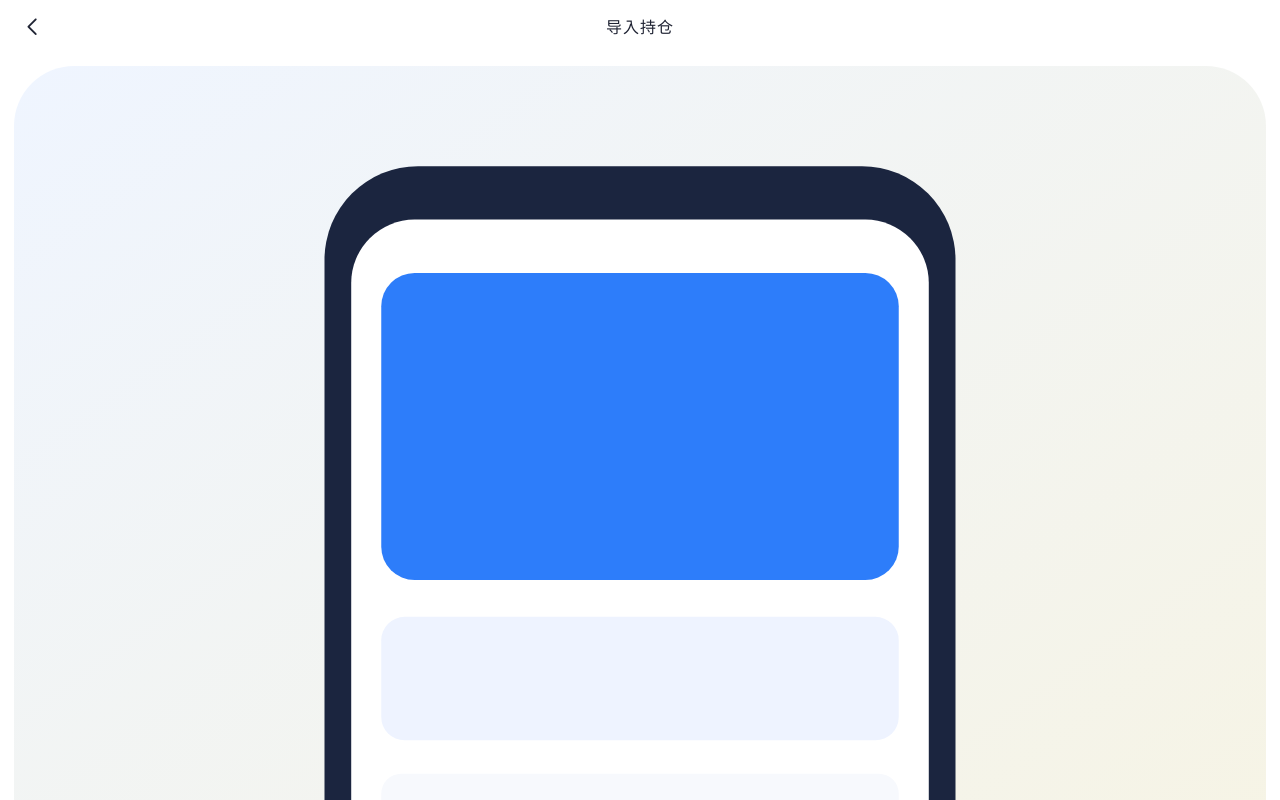
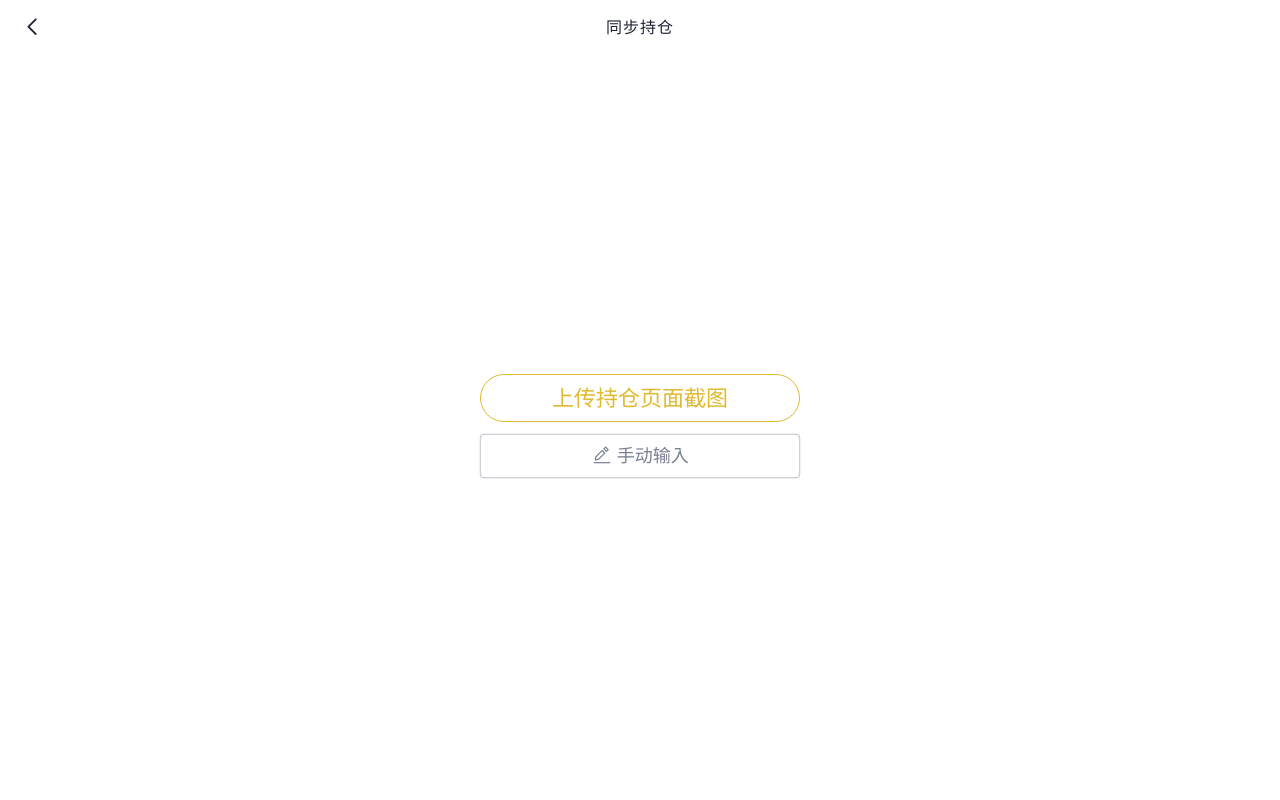
Before and after one commit to Mredust/xiaobai-fund, a Vue app: page /import-holdings in a window 1280 px wide. Shown: the top 800 px of the page. Built offline with nearby package versions, Linux system fonts and the light colour scheme.

Commit message:
update:更新基金导入页面

```diff
--- a/src/router/index.ts
+++ b/src/router/index.ts
@@ -40,7 +40,7 @@ const routes: RouteRecordRaw[] = [
   {
     path: '/import-holdings',
     name: 'import-holdings',
-    component: () => import('@/views/hold/ImportHoldingsView.vue')
+    component: () => import('@/views/common/ImportHoldingsView.vue')
   },
   {
     path: '/manual-holdings',
--- a/src/views/common/FundSearchView.vue
+++ b/src/views/common/FundSearchView.vue
@@ -21,8 +21,16 @@ let debounceTimer: ReturnType<typeof setTimeout> | null = null
 const hasKeyword = computed(() => keyword.value.trim().length > 0)
 const historyList = computed(() => fundStore.searchHistory)
 const pickMode = computed(() => String(route.query.mode || ''))
-const isPickMode = computed(() => pickMode.value === 'pick' || pickMode.value === 'pick-convert')
+const isPickMode = computed(
+    () => pickMode.value === 'pick' || pickMode.value === 'pick-convert' || pickMode.value === 'pick-import'
+)
+const pickActionText = computed(() => (pickMode.value === 'pick-import' ? '导入' : '选择'))
+const importScene = computed<'watchlist' | 'holdings'>(() => {
+  // 导入选择场景由路由参数决定，默认导入持仓标签。
+  return route.query.scene === 'watchlist' ? 'watchlist' : 'holdings'
+})
 const activeWatchTagId = computed(() => tagStore.activeWatchTagId)
+const activeHoldingTagId = computed(() => tagStore.activeHoldingTagId)
 
 const isWatchFund = (code: string) => {
   // 查询当前基金是否已在当前自选标签中，用于控制按钮文案。
@@ -62,12 +70,31 @@ const selectHistory = (item: SearchFundResult) => {
 const chooseFund = (item: SearchFundResult) => {
   // 选择模式下，根据来源场景回填目标数据。
   fundStore.recordSearchHistory(item)
+
   if (pickMode.value === 'pick') {
     fundStore.setManualImportFund({code: item.code, name: item.name})
-  } else {
+    router.back()
+    return
+  }
+
+  if (pickMode.value === 'pick-import') {
+    if (importScene.value === 'watchlist') {
+      const imported = fundStore.addWatchFund({code: item.code, name: item.name, tagId: activeWatchTagId.value})
+      showToast(imported ? '已添加导入' : '当前自选标签已存在该基金')
+    } else {
+      const exists = fundStore.getHoldingFundsByTag(activeHoldingTagId.value).some((fund) => fund.code === item.code)
+      fundStore.addHoldingFund({code: item.code, name: item.name, tagId: activeHoldingTagId.value})
+      showToast(exists ? '当前持仓标签已存在该基金' : '已添加导入')
+    }
+
+    router.back()
+    return
+  }
+
+  if (pickMode.value === 'pick-convert') {
     fundStore.setConvertTargetFund({code: item.code, name: item.name})
+    router.back()
   }
-  router.back()
 }
 
 const openDetail = (item: SearchFundResult) => {
@@ -192,7 +219,7 @@ onBeforeUnmount(() => {
             >
               {{ isWatchFund(item.code) ? '已自选' : '加自选' }}
             </button>
-            <span v-else class="pick-text">选择</span>
+            <span v-else class="pick-text">{{ pickActionText }}</span>
           </article>
         </div>
       </template>
--- /dev/null
+++ b/src/views/common/ImportHoldingsView.vue
@@ -0,0 +1,86 @@
+<script setup lang="ts">
+import { computed } from 'vue'
+import { useRoute, useRouter } from 'vue-router'
+import { showToast } from 'vant'
+import BaseTopNav from '@/components/BaseTopNav.vue'
+
+const route = useRoute()
+const router = useRouter()
+
+const scene = computed<'watchlist' | 'holdings'>(() => {
+  // Support both watchlist import and holdings import in one view.
+  return route.query.scene === 'watchlist' ? 'watchlist' : 'holdings'
+})
+
+const pageTitle = computed(() => (scene.value === 'watchlist' ? '\u65b0\u589e\u81ea\u9009' : '\u540c\u6b65\u6301\u4ed3'))
+const uploadText = computed(() =>
+  scene.value === 'watchlist'
+    ? '\u4e0a\u4f20\u81ea\u9009\u9875\u9762\u622a\u56fe'
+    : '\u4e0a\u4f20\u6301\u4ed3\u9875\u9762\u622a\u56fe'
+)
+const manualText = '\u624b\u52a8\u8f93\u5165'
+
+const onUpload = () => {
+  // Placeholder action until screenshot import is implemented.
+  showToast('\u4e0a\u4f20\u622a\u56fe\u529f\u80fd\u5f00\u53d1\u4e2d')
+}
+
+const onManual = () => {
+  // Go to fund search and import directly after selecting a fund.
+  router.push(`/fund-search?mode=pick-import&scene=${scene.value}`)
+}
+</script>
+
+<template>
+  <div class="page import-page">
+    <BaseTopNav :title="pageTitle" />
+
+    <section class="card import-card">
+      <div class="btn-wrap">
+        <van-button block round plain color="#e0b92f" class="btn" @click="onUpload">{{ uploadText }}</van-button>
+
+        <van-button block plain hairline class="manual" @click="onManual">
+          <template #icon>
+            <van-icon name="edit" />
+          </template>
+          {{ manualText }}
+        </van-button>
+      </div>
+    </section>
+  </div>
+</template>
+
+<style scoped>
+.import-page {
+  min-height: 100vh;
+  display: flex;
+  flex-direction: column;
+}
+
+.import-card {
+  flex: 1;
+  display: flex;
+  align-items: center;
+  justify-content: center;
+  padding: 16px 14px 18px;
+}
+
+.btn-wrap {
+  width: min(320px, 100%);
+  display: flex;
+  flex-direction: column;
+  gap: 12px;
+}
+
+.btn {
+  height: 48px;
+  font-size: 1.375rem;
+  font-weight: 600;
+}
+
+.manual {
+  color: #7a8092;
+  border: 0;
+  font-size: 1.125rem;
+}
+</style>
--- a/src/views/hold/HoldingsView.vue
+++ b/src/views/hold/HoldingsView.vue
@@ -109,13 +109,13 @@ const toTagManage = () => {
 }
 
 const toImport = () => {
-  // 空状态按钮跳转到导入持仓页。
-  router.push('/import-holdings')
+  // 空状态按钮跳转到同步持仓页。
+  router.push('/import-holdings?scene=holdings')
 }
 
 const toSyncHolding = () => {
   // 列表底部“同步持仓”入口，复用导入持仓流程。
-  router.push('/import-holdings')
+  router.push('/import-holdings?scene=holdings')
 }
 
 const toFundDetail = (code: string) => {
@@ -229,7 +229,7 @@ watch(
       </div>
     </section>
 
-    <section v-if="!isAccountSummaryTab" class="funds-card card">
+    <section v-if="!isAccountSummaryTab && displayFunds.length > 0" class="funds-card card">
       <div class="summary-scroll-head">
         <div class="summary-box">
           <div class="summary-col">
@@ -259,14 +259,7 @@ watch(
         <span>持有收益</span>
       </div>
 
-      <div v-if="displayFunds.length === 0" class="empty-wrap">
-        <van-empty description="暂无持仓基金">
-          <van-button round color="#f6c428" type="primary" class="import-btn" @click="toImport">导入持仓看收益
-          </van-button>
-        </van-empty>
-      </div>
-
-      <div v-else class="fund-list">
+      <div class="fund-list">
         <article v-for="item in displayFunds" :key="item.id" class="fund-item" @click="toFundDetail(item.code)">
           <div class="left">
             <strong>{{ item.name }}</strong>
@@ -284,6 +277,14 @@ watch(
           <van-icon name="plus" size="18"/>
           <span>同步持仓</span>
         </button>
+      </div>
+    </section>
+
+    <section v-if="!isAccountSummaryTab && displayFunds.length === 0" class="funds-card card funds-empty-card">
+      <div class="empty-wrap">
+        <van-empty description="当前标签暂无持仓基金">
+          <van-button round color="#f6c428" type="primary" class="import-btn" @click="toImport">同步持仓</van-button>
+        </van-empty>
       </div>
     </section>
   </div>
@@ -478,6 +479,12 @@ watch(
   overscroll-behavior-x: none;
 }
 
+.funds-empty-card {
+  display: flex;
+  align-items: center;
+  justify-content: center;
+}
+
 .funds-overview,
 .funds-header {
   display: flex;
--- a/src/views/hold/ImportHoldingsView.vue
+++ /dev/null
@@ -1,78 +0,0 @@
-<script setup lang="ts">
-import { useRouter } from 'vue-router'
-import { showToast } from 'vant'
-import BaseTopNav from '@/components/BaseTopNav.vue'
-import { useFundStore } from '@/stores/funds'
-
-const router = useRouter()
-const fundStore = useFundStore()
-
-const onUpload = () => {
-  // 预留上传截图入口，后续接文件上传流程。
-  showToast('上传截图功能开发中')
-}
-
-const onManual = () => {
-  // 点击手动输入进入手动持仓导入页。
-  fundStore.resetManualImport()
-  router.push('/manual-holdings')
-}
-</script>
-
-<template>
-  <div class="page import-page">
-    <BaseTopNav title="导入持仓" />
-
-    <section class="card import-card">
-      <img class="guide-image" src="/import-guide.svg" alt="导入持仓示意图" />
-      <p class="guide-text">请按示意图上传“持仓”截图</p>
-
-      <div class="btn-wrap">
-        <van-button block round plain color="#e0b92f" class="btn" @click="onUpload">上传持仓页面截图</van-button>
-
-        <van-button block plain hairline class="manual" @click="onManual">
-          <template #icon>
-            <van-icon name="edit" />
-          </template>
-          手动输入
-        </van-button>
-      </div>
-    </section>
-  </div>
-</template>
-
-<style scoped>
-.import-card {
-  padding: 12px 14px 18px;
-}
-
-.guide-image {
-  width: 100%;
-  border-radius: var(--radius-md);
-  display: block;
-}
-
-.guide-text {
-  text-align: center;
-  font-size: 1.25rem;
-  margin: 14px 0 18px;
-}
-
-.btn-wrap {
-  display: flex;
-  flex-direction: column;
-  gap: 12px;
-}
-
-.btn {
-  height: 48px;
-  font-size: 1.375rem;
-  font-weight: 600;
-}
-
-.manual {
-  color: #7a8092;
-  border: 0;
-  font-size: 1.125rem;
-}
-</style>
--- a/src/views/select/WatchlistView.vue
+++ b/src/views/select/WatchlistView.vue
@@ -30,9 +30,9 @@ const toTagManage = () => {
   router.push('/tag-manage?scene=watchlist')
 }
 
-const toFundSearch = () => {
-  // 从自选页底部入口进入基金搜索，便于新增自选。
-  router.push('/fund-search')
+const toImportWatch = () => {
+  // 进入新增自选页，复用导入组件流程。
+  router.push('/import-holdings?scene=watchlist')
 }
 
 const toDetail = (code: string) => {
@@ -107,7 +107,13 @@ watch(
 
     <section class="card list-card">
       <van-pull-refresh v-model="refreshing" class="list-pull" @refresh="onRefresh">
-        <van-empty v-if="watchFunds.length === 0" description="当前标签暂无基金"/>
+        <div v-if="watchFunds.length === 0" class="empty-wrap">
+          <van-empty description="当前标签暂无基金">
+            <van-button round color="#f6c428" type="primary" class="empty-add-btn" @click="toImportWatch">
+              新增自选
+            </van-button>
+          </van-empty>
+        </div>
 
         <template v-else>
           <article v-for="item in watchFunds" :key="item.id" class="fund-row" @click="toDetail(item.code)">
@@ -129,8 +135,8 @@ watch(
       </van-pull-refresh>
     </section>
 
-    <section class="add-watch-row">
-      <button type="button" class="add-watch-btn" @click="toFundSearch">
+    <section v-if="watchFunds.length > 0" class="add-watch-row">
+      <button type="button" class="add-watch-btn" @click="toImportWatch">
         <van-icon name="plus" size="18"/>
         <span>新增自选</span>
       </button>
@@ -201,6 +207,16 @@ watch(
 .list-pull {
   overflow-x: hidden;
   touch-action: pan-y;
+}
+
+.empty-wrap {
+  padding: 18px 0 8px;
+}
+
+.empty-add-btn {
+  width: 220px;
+  margin-top: 10px;
+  font-weight: 600;
 }
 
 .fund-row {
```
